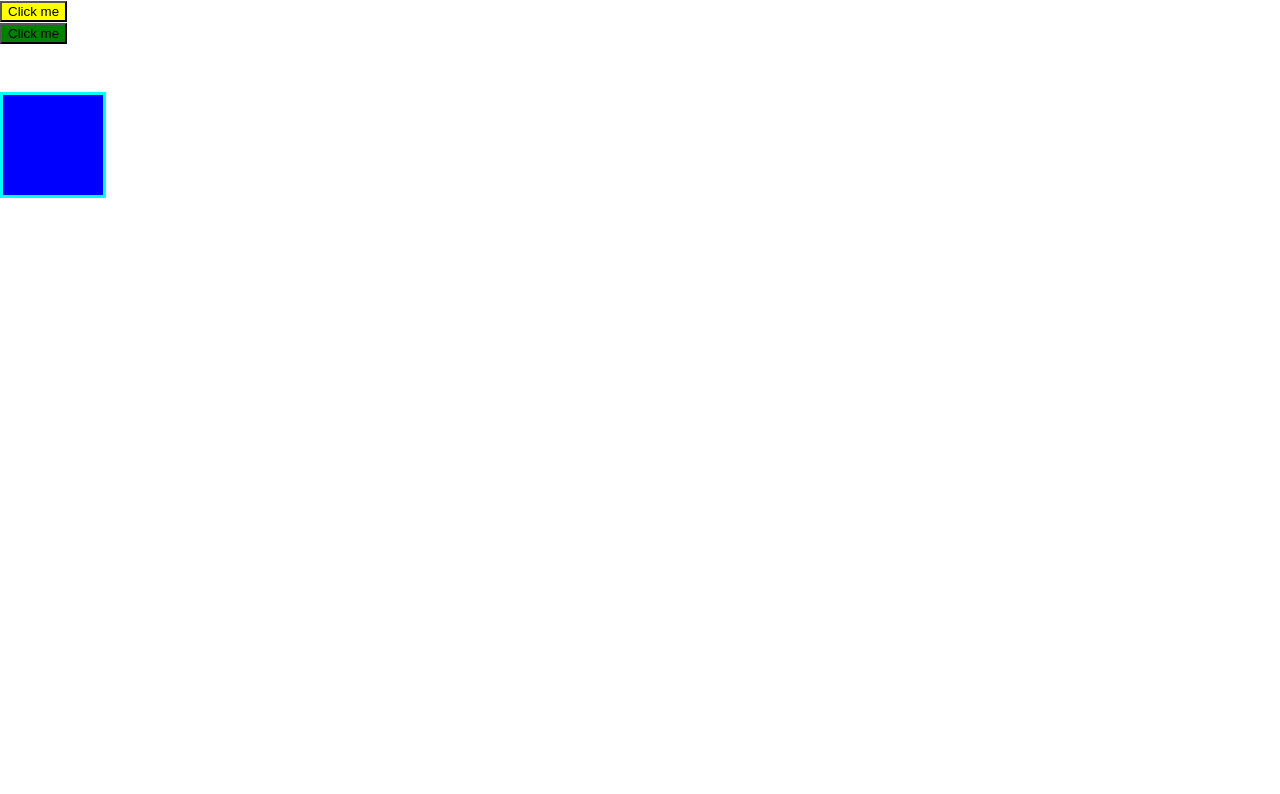
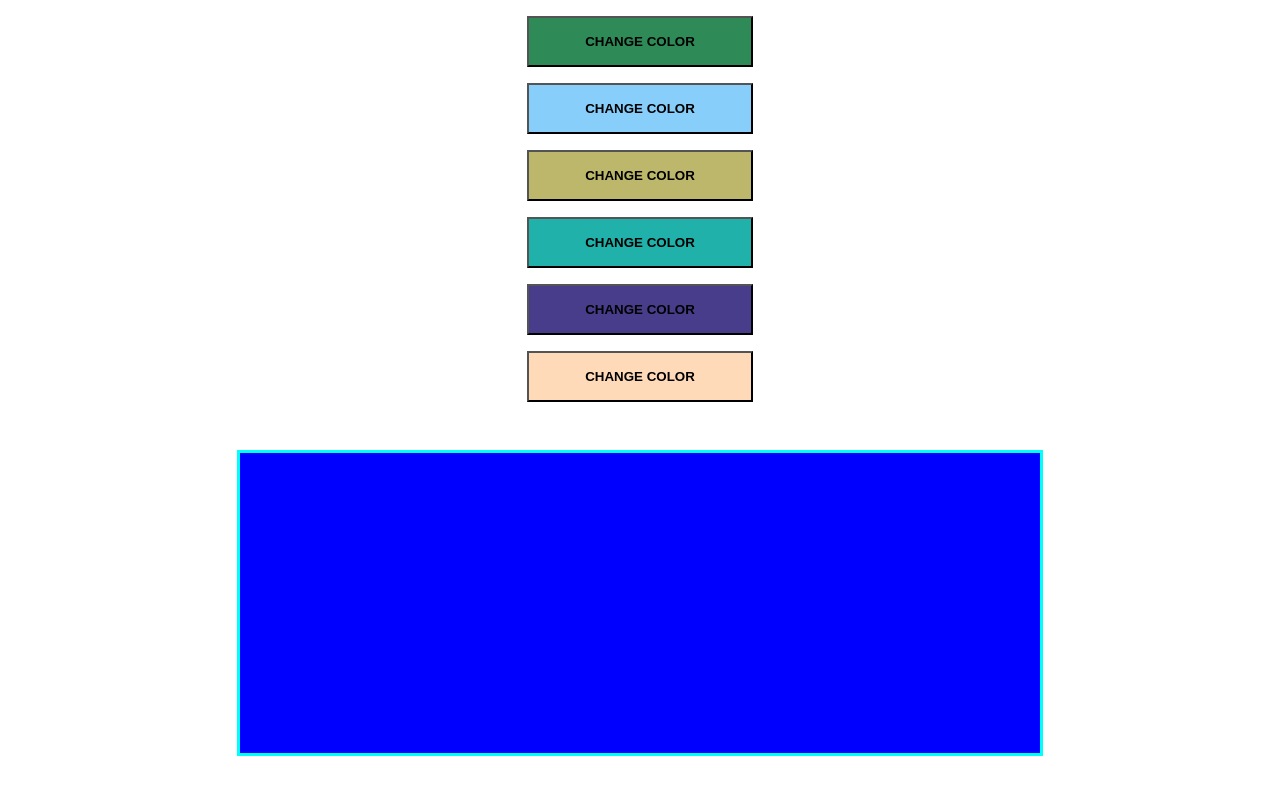
Before and after one commit to MaximUstianov/redux_with_typescript, a React (Create React App) app: page / in a window 1280 px wide. Shown: the top 794 px of the page. Built offline with nearby package versions, Linux system fonts and the light colour scheme.

Commit message:
color fixes

```diff
--- a/src/App.tsx
+++ b/src/App.tsx
@@ -2,9 +2,9 @@ import React from 'react'
 import {connect} from 'react-redux'
 import {getColor} from './actions/PageActions'
 import {IProps} from "./interfaces";
-import { ComponentDiv } from './components/ComponentDiv';
-import { ComponentButton } from './components/ComponentButton';
-
+import {ComponentDiv} from './components/ComponentDiv';
+import {ComponentButton} from './components/ComponentButton';
+import {colorData} from './colorData'
 
 
 class App extends React.Component<IProps> {
@@ -12,10 +12,13 @@ class App extends React.Component<IProps> {
 
     render() {
         const {page, getColorAction} = this.props
+        const colorComponents = colorData.map(index =>
+            <ComponentButton getColor={getColorAction} color={index.myColor}/>
+        )
+
         return (
             <div className="container">
-                <ComponentButton getColor={getColorAction} color={"yellow"}/>
-                <ComponentButton getColor={getColorAction} color={"green"}/>
+                {colorComponents}
                 <ComponentDiv background={page.background}/>
             </div>
         )
--- /dev/null
+++ b/src/colorData.ts
@@ -0,0 +1,26 @@
+export const colorData = [
+    {
+        id: 1,
+        myColor: '#2E8B57'
+    },
+    {
+        id: 2,
+        myColor: '#87CEFA'
+    },
+    {
+        id: 3,
+        myColor: '#BDB76B'
+    },
+    {
+        id: 4,
+        myColor: '#20B2AA'
+    },
+    {
+        id: 5,
+        myColor: '#483D8B'
+    },
+    {
+        id: 6,
+        myColor: '#FFDAB9'
+    }
+]
--- a/src/components/ComponentButton.tsx
+++ b/src/components/ComponentButton.tsx
@@ -18,7 +18,7 @@ export class ComponentButton extends React.Component<IButton> {
         return (
             <div className="ib page">
                 <button style={style} className="btn" onClick={this.onBtnClick}>
-                    Click me
+                    Change color
                 </button>
             </div>
         )
--- a/src/index.css
+++ b/src/index.css
@@ -12,8 +12,22 @@ code {
     monospace;
 }
 .box{
-  height: 100px;
-  width: 100px;
+  height: 300px;
+  width: 800px;
   margin-top: 3rem;
   border: 3px solid aqua;
 }
+.container{
+  display: flex;
+  flex-direction: column;
+  flex-wrap: nowrap;
+  justify-content: center;
+  align-items: center;
+  align-content: center;
+}
+.btn{
+  padding: 1rem 3.5rem;
+  margin-top: 1rem;
+  text-transform: uppercase;
+  font-weight: bolder;
+}
--- a/src/interfaces.ts
+++ b/src/interfaces.ts
@@ -3,4 +3,5 @@ export interface IProps {
     background?: any
     getColorAction?: any
     page?:any
+    customColors?:any
 }
--- a/src/reducers/page.ts
+++ b/src/reducers/page.ts
@@ -2,13 +2,16 @@ import {GET_COLOR} from '../actions/PageActions'
 
 
 const initialState = {
-  background: "blue"
+  background: "blue",
+  /*customColors: [
+    '#191970', '#00FF00'
+  ]*/
 }
 
 export function pageReducer(state = initialState, action : any) {
   switch (action.type) {
     case GET_COLOR:
-      return {...state, background: action.payload};
+      return {...state, background: action.payload };
     default:
       return state
   }
```
